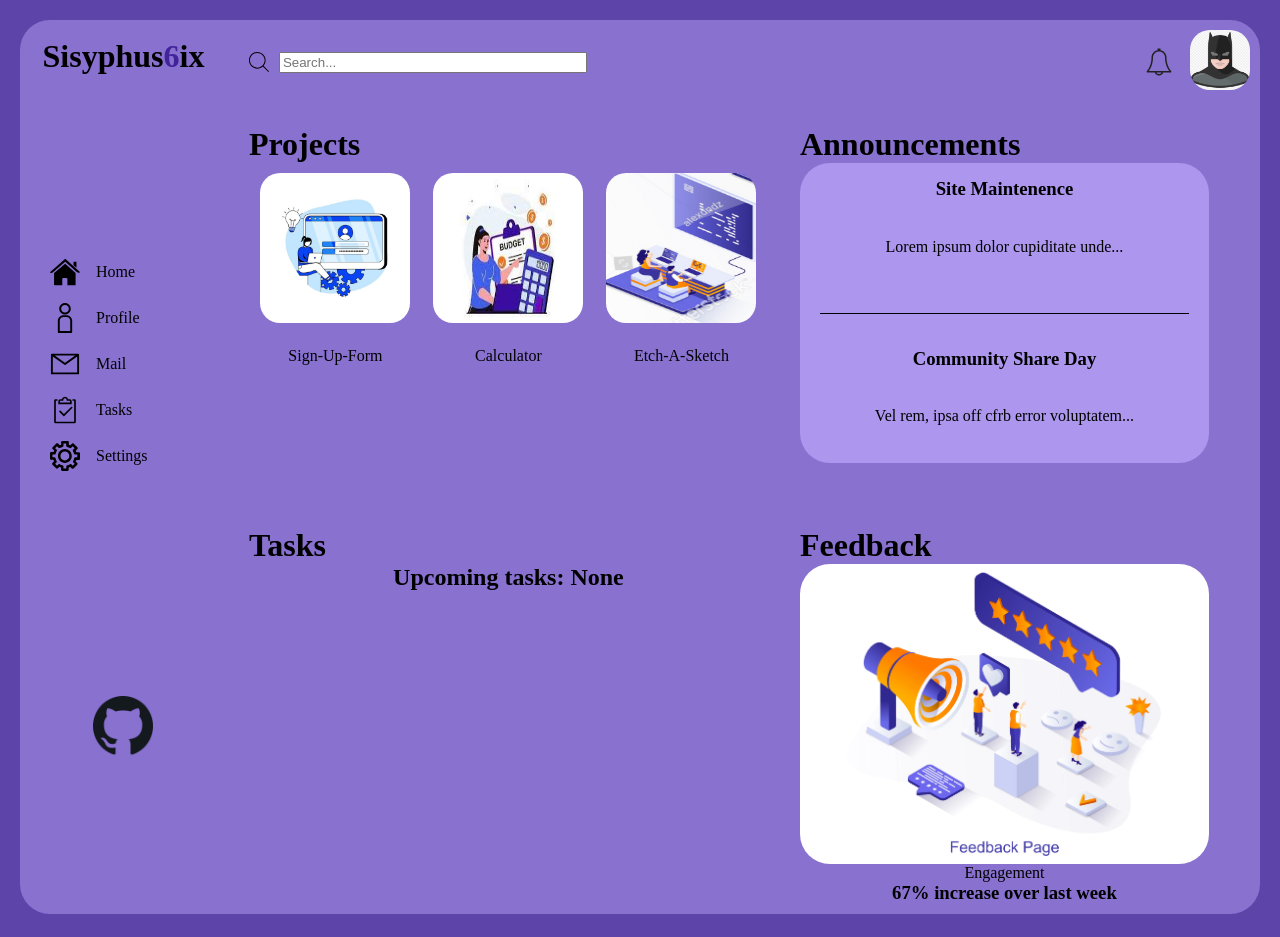
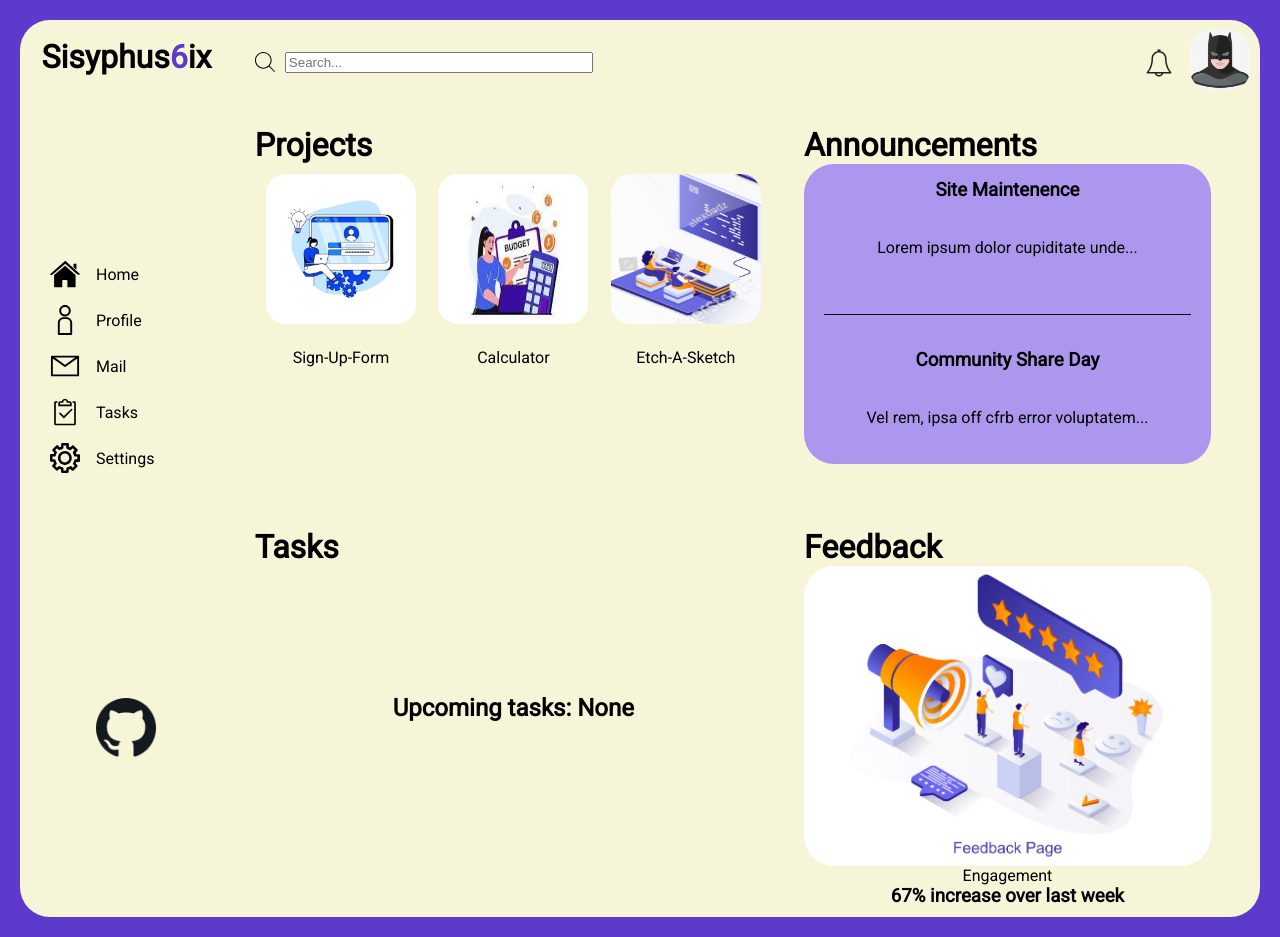
Before and after one commit to Sisyphus6ix/Admin-dashboard-project, a plain HTML site: page index.html in a window 1280 px wide. Drawn offline with Linux system fonts and the light colour scheme.

Commit message:
Style changes

```diff
--- a/style.css
+++ b/style.css
@@ -1,3 +1,5 @@
+@import url('https://fonts.googleapis.com/css2?family=Roboto&display=swap');
+
 * {
     margin: 0px;
 }
@@ -5,14 +7,16 @@
 body {
     display: grid;
     padding: 20px;
-    background-color: #5d44a8;
+    background-color: #5e3acc;
+    font-family: 'Roboto', sans-serif;
 }
 
 .container {
     display: grid;
+    height: auto;
     padding: 10px;
     border-radius: 30px;
-    background-color: #8971d0;
+    background-color: #f7f5d8;
     color: black;
     text-align: center;
     gap: 2rem;
@@ -42,7 +46,7 @@ body {
 }
 
 span {
-    color: #41249a;
+    color: #5e3acc;
 }
 
 .sidebar-title {
@@ -161,6 +165,10 @@ span {
     grid-row: 4 / 6;
 }
 
+.footer-content {
+    margin-top: 8rem;
+}
+
 .footer-header, .main-content-header, .announcements-header, .feedback-header {
     text-align: left;
 }
```
Also changed, not shown: 1 other file.
